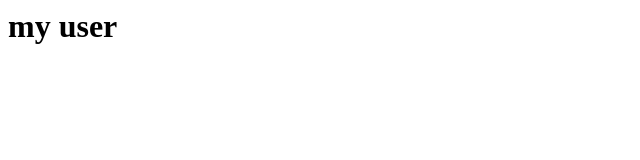
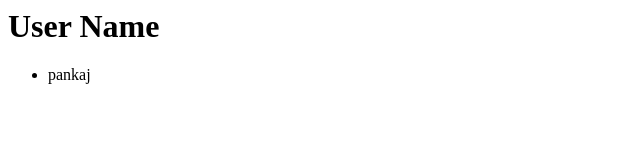
Before and after one commit to singhpankaj824/git-real, a plain HTML site: page user.html in a window 1280 px wide. Shown: the whole page, without its empty margins (0-640 px from the left). Drawn offline with Linux system fonts and the light colour scheme.

Commit message:
add text in user file

```diff
--- a/user.html
+++ b/user.html
@@ -2,6 +2,11 @@
 <head>
 </head>
 <body>
-<h1> my user</h1>
+<h1> User Name</h1>
+<ul>
+<li>
+pankaj
+</li>
+</ul>
 </body>
 </html>
```
